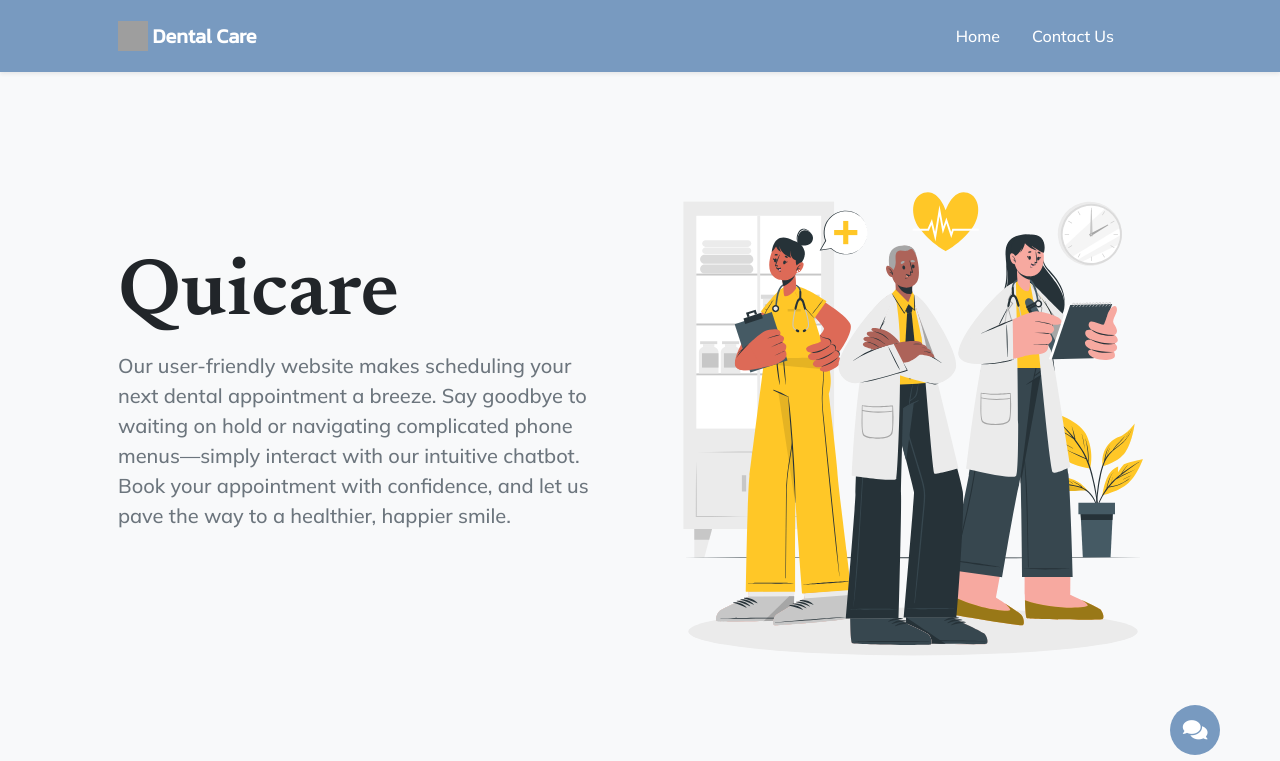
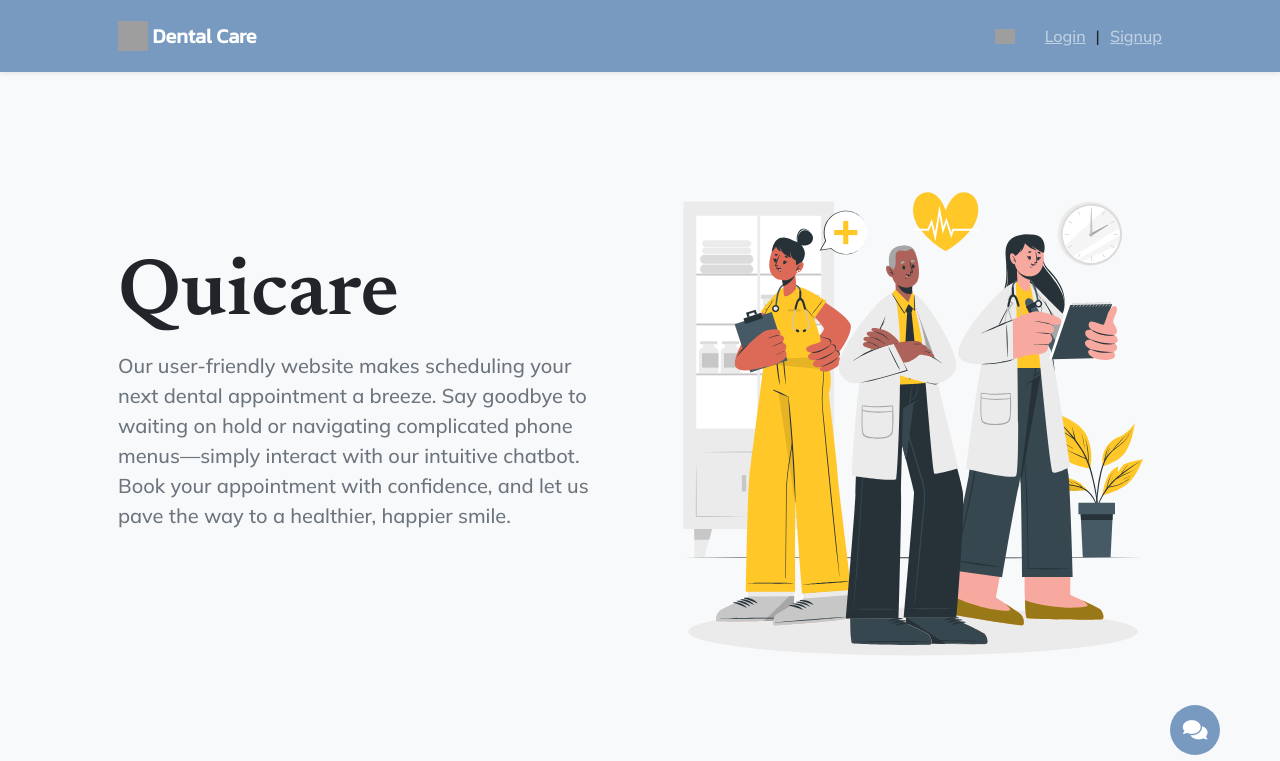
Before and after one commit to pamsacdalan/healthcare_chatbot, a Django app: page /home/ in a window 1280 px wide. Shown: the top 761 px of the page. Run offline with Django 4.2, Linux system fonts and the light colour scheme; some libraries are stand-ins or nearby versions; grey boxes are pictures that could not be loaded.

Commit message:
updated homepage

```diff
--- a/templates/home.html
+++ b/templates/home.html
@@ -26,15 +26,23 @@
                     <img src="https://www.pngkey.com/png/full/986-9860488_631-x-531-26-0-1-dental-clinic.png" width="30" height="30" class="d-inline-block align-top" alt="">
                     Dental Care
                 </a>
-                <button class="navbar-toggler" type="button" data-bs-toggle="collapse" data-bs-target="#navbarResponsive" aria-controls="navbarResponsive" aria-expanded="false" aria-label="Toggle navigation">
-                    Menu
-                    <i class="bi-list"></i>
-                </button>
-                <div class="collapse navbar-collapse" id="navbarResponsive">
-                    <ul class="navbar-nav ms-auto me-4 my-3 my-lg-0">
-                        <li class="nav-item"><a class="nav-link me-lg-3 text-white" href="#features">Home</a></li>
-                        <li class="nav-item"><a class="nav-link me-lg-3 text-white" href="#download">Contact Us</a></li>
-                    </ul>
+                <div class="form-inline">
+                    <div class="d-flex align-items-center">
+                        <img src="https://mdbcdn.b-cdn.net/img/Photos/new-templates/bootstrap-chat/ava5-bg.webp"
+                             alt="avatar 3" style="width: 20px; height: 70%; margin-right: 10px;">
+                        <a class="navbar-text text-white" href="#" style="margin-right: 10px;" aria-expanded="false">
+                           {{request.user.username}}
+                        </a>
+
+                        {% if request.user.is_authenticated %}
+                        |
+                        <a class="navbar-text" style="margin-left: 10px;" href="{% url 'logout' %}">Logout</a>
+                        {% else %}
+                            <a class="navbar-text" style="margin-left: 10px; margin-right: 10px;" href="{% url 'login' %}">Login</a>
+                            |
+                            <a class="navbar-text" style="margin-left: 10px;" href="{% url 'signup' %}">Signup</a>
+                        {% endif %}
+                    </div>
                 </div>
             </div>
         </nav>
@@ -98,8 +106,5 @@
         <script src="https://code.jquery.com/jquery-3.5.1.slim.min.js"></script>
         <script src="https://cdn.jsdelivr.net/npm/@popperjs/core@2.10.2/dist/umd/popper.min.js"></script>
         <script src="https://stackpath.bootstrapcdn.com/bootstrap/4.5.2/js/bootstrap.min.js"></script>
-        <!-- Core theme JS-->
-        <script src="js/scripts.js"></script>
-
     </body>
 </html>
```
